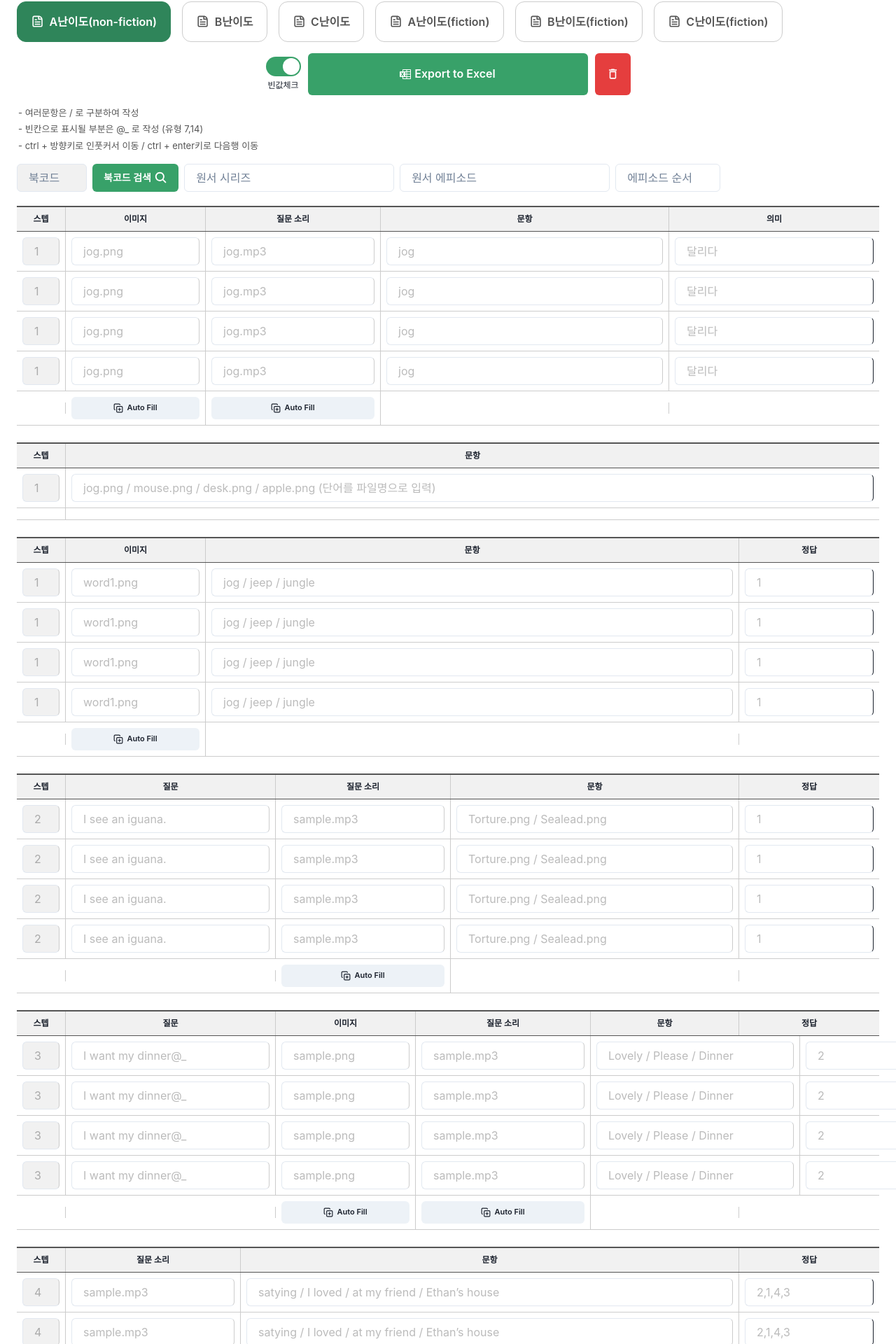
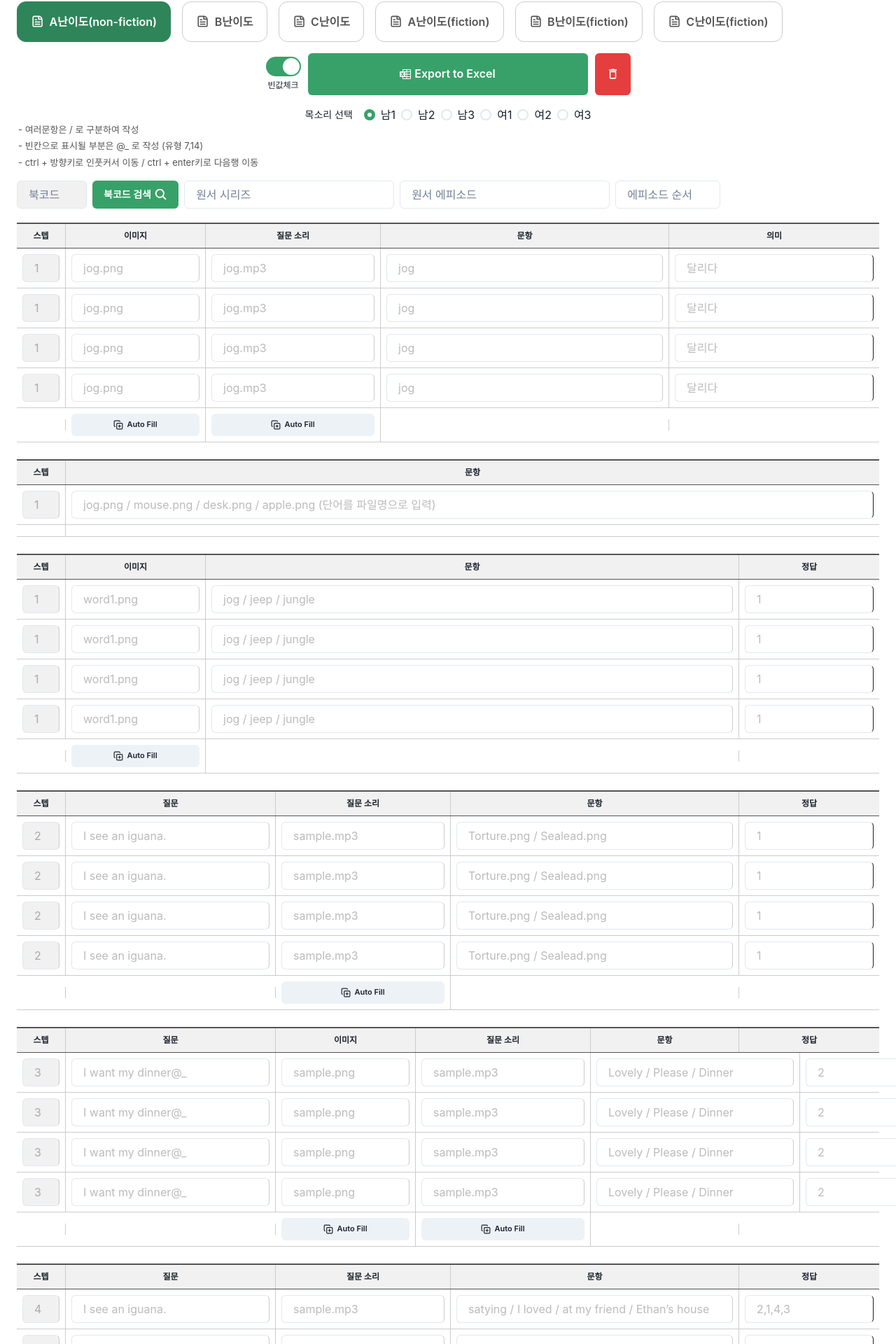
Before and after one commit to ghgfhfg2/problems-to-excel, a React (Vite) app: page / in a window 1280 px wide. Shown: the part 115-2035 px from the top of the page at 70% size. Built offline with nearby package versions, Linux system fonts and the light colour scheme; no server answers.

Commit message:
tts기능 추가

```diff
--- a/src/App.tsx
+++ b/src/App.tsx
@@ -19,6 +19,9 @@ import {
   ModalOverlay,
   ModalContent,
   ModalBody,
+  RadioGroup,
+  Stack,
+  Radio,
 } from "@chakra-ui/react";
 import * as XLSX from "xlsx";
 import {
@@ -61,6 +64,8 @@ import { CgFileDocument } from "react-icons/cg";
 import { GoMoveToTop } from "react-icons/go";
 import axios from "axios";
 import { IoSearch } from "react-icons/io5";
+import { convertTextToSpeech } from "./api/getTts";
+import { convertAudioData } from "./utils";
 
 type FormItem = {
   [key: string]: string | number;
@@ -294,7 +299,7 @@ export const App: React.FC = () => {
   } = useForm<FormValues>({
     defaultValues,
   });
-
+  const [voice, setVoice] = useState("en-US-Wavenet-B");
   const fieldArrays = useFieldArrays(control);
   const [bookcodeValue, setBookcodeValue] = useState("");
   const [seriesValue, setSeriesValue] = useState("");
@@ -535,7 +540,6 @@ export const App: React.FC = () => {
         (el) => el.options || el.answer
       );
       return filterData.map((item) => {
-        console.log(item);
         const newItem = {};
         Object.keys(item).forEach((key) => {
           newItem[headerMap[key].excelHeader] = item[key];
@@ -544,6 +548,9 @@ export const App: React.FC = () => {
       });
     });
 
+    const ttsArr = convertAudioData(combinedData);
+
+    convertTextToSpeech(ttsArr, voice).then((res) => console.log(res));
     const worksheet = XLSX.utils.json_to_sheet(combinedData);
     const workbook = XLSX.utils.book_new();
     XLSX.utils.book_append_sheet(workbook, worksheet, "ActiveTabData");
@@ -775,6 +782,7 @@ export const App: React.FC = () => {
                 handleSubmit(onSubmit)(e);
               }}
             >
+              <Flex flexDirection={"column"} alignItems={"center"}>
                 <div className="excel-btn-box">
                   <Flex flexDirection={"column"} alignItems={"center"} gap={1}>
                     <Switch
@@ -786,7 +794,11 @@ export const App: React.FC = () => {
                     />
                     <Text fontSize={"12px"}>빈값체크</Text>
                   </Flex>
-                <Button className="btn-exit" colorScheme="green" type="submit">
+                  <Button
+                    className="btn-exit"
+                    colorScheme="green"
+                    type="submit"
+                  >
                     <SiMicrosoftexcel /> Export to Excel
                   </Button>
                   <Button
@@ -797,6 +809,26 @@ export const App: React.FC = () => {
                     <MdOutlineDelete />
                   </Button>
                 </div>
+                <Flex gap={4} alignItems={"center"}>
+                  <Text fontSize={"sm"}>목소리 선택</Text>
+                  <RadioGroup
+                    colorScheme={"green"}
+                    onChange={setVoice}
+                    value={voice}
+                  >
+                    <Stack direction="row">
+                      <Radio defaultChecked value="en-US-Wavenet-B">
+                        남1
+                      </Radio>
+                      <Radio value="en-US-Wavenet-D">남2</Radio>
+                      <Radio value="en-US-Wavenet-F">남3</Radio>
+                      <Radio value="en-US-Wavenet-A">여1</Radio>
+                      <Radio value="en-US-Wavenet-C">여2</Radio>
+                      <Radio value="en-US-Wavenet-E">여3</Radio>
+                    </Stack>
+                  </RadioGroup>
+                </Flex>
+              </Flex>
             </form>
             <ul className="top-info">
               <li>- 여러문항은 / 로 구분하여 작성</li>
--- /dev/null
+++ b/src/api/getTts.ts
@@ -0,0 +1,28 @@
+import axios from "axios";
+import { b64toBlob } from "../utils";
+
+export const convertTextToSpeech = async (data, voice) => {
+  try {
+    // 서버로 텍스트 데이터 전송
+    const response = await axios.post(`https://node.onebook-test.com/api/tts`, {
+      data, // 클라이언트에서 서버로 보낼 데이터 배열
+      voice, //목소리
+    });
+
+    // 서버에서 받은 파일 데이터 배열을 순회하며 처리
+    response.data.files.forEach((file) => {
+      const { filename, audioContent } = file;
+
+      // base64로 받은 오디오 데이터를 Blob으로 변환
+      const audioBlob = b64toBlob(audioContent, "audio/mp3");
+
+      // Blob을 사용하여 파일 다운로드 트리거
+      const link = document.createElement("a");
+      link.href = URL.createObjectURL(audioBlob);
+      link.download = filename; // 서버에서 받은 파일명을 사용하여 저장
+      link.click(); // 다운로드 트리거
+    });
+  } catch (error) {
+    console.error("Error during TTS conversion", error);
+  }
+};
--- a/src/data/type_1.ts
+++ b/src/data/type_1.ts
@@ -704,7 +704,7 @@ export const defaultValuesType8 = [
     difficulty: "a",
     step: 3,
     order: 1,
-    question: "",
+    question: "I see an iguana.",
     image: "",
     q_sound: "sample.mp3",
     q_options: "",
@@ -727,7 +727,7 @@ export const defaultValuesType9 = [
     difficulty: "a",
     step: 4,
     order: 1,
-    question: "",
+    question: "I see an iguana.",
     image: "",
     q_sound: "sample.mp3",
     q_options: "",
@@ -747,7 +747,7 @@ export const defaultValuesType9 = [
     difficulty: "a",
     step: 4,
     order: 2,
-    question: "",
+    question: "I see an iguana.",
     image: "",
     q_sound: "sample.mp3",
     q_options: "",
@@ -767,7 +767,7 @@ export const defaultValuesType9 = [
     difficulty: "a",
     step: 4,
     order: 3,
-    question: "",
+    question: "I see an iguana.",
     image: "",
     q_sound: "sample.mp3",
     q_options: "",
@@ -787,7 +787,7 @@ export const defaultValuesType9 = [
     difficulty: "a",
     step: 4,
     order: 4,
-    question: "",
+    question: "I see an iguana.",
     image: "",
     q_sound: "sample.mp3",
     q_options: "",
@@ -807,7 +807,7 @@ export const defaultValuesType9 = [
     difficulty: "a",
     step: 4,
     order: 5,
-    question: "",
+    question: "I see an iguana.",
     image: "",
     q_sound: "sample.mp3",
     q_options: "",
--- /dev/null
+++ b/src/utils.ts
@@ -0,0 +1,69 @@
+// base64 데이터를 Blob으로 변환하는 유틸리티 함수
+export const b64toBlob = (b64Data, contentType = "", sliceSize = 512) => {
+  const byteCharacters = atob(b64Data); // base64 디코딩
+  const byteArrays = [];
+
+  for (let offset = 0; offset < byteCharacters.length; offset += sliceSize) {
+    const slice = byteCharacters.slice(offset, offset + sliceSize);
+
+    const byteNumbers = new Array(slice.length);
+    for (let i = 0; i < slice.length; i++) {
+      byteNumbers[i] = slice.charCodeAt(i);
+    }
+
+    const byteArray = new Uint8Array(byteNumbers);
+    byteArrays.push(byteArray);
+  }
+
+  return new Blob(byteArrays, { type: contentType });
+};
+
+//음성 텍스트 데이터 추출
+export const convertAudioData = (data) => {
+  const arr = [];
+  const optionSound = [1, 2];
+  const qSound = [6, 8, 9, 13];
+  const AnswerSound = [10, 11];
+  //질문배열: 14
+  //조합 : 7
+  //질문추가 : 8,9
+  data.forEach((el) => {
+    if (optionSound.includes(el.type)) {
+      arr.push({
+        text: el.options,
+        filename: `${el.type}_${el.order}.mp3`,
+      });
+    }
+    if (qSound.includes(el.type)) {
+      arr.push({
+        text: el.question,
+        filename: `${el.type}_${el.order}.mp3`,
+      });
+    }
+    if (AnswerSound.includes(el.type)) {
+      arr.push({
+        text: el.answer,
+        filename: `${el.type}_${el.order}.mp3`,
+      });
+    }
+    if (el.type === 7) {
+      const filterBlank = el.question.replace("@_", "");
+      const optionArr = el.options.split("/");
+      const text = filterBlank + optionArr[el.answer];
+      arr.push({
+        text,
+        filename: `${el.type}_${el.order}.mp3`,
+      });
+    }
+    if (el.type === 14) {
+      const opArr = el.q_options.split("/");
+      opArr.forEach((op, idx) => {
+        arr.push({
+          text: op,
+          filename: `${el.type}_${idx}.mp3`,
+        });
+      });
+    }
+  });
+  return arr;
+};
```
Also changed, not shown: 1 other file (tests, documents, lock files or other folders). Lines whose indentation alone changed are shown as unchanged.
